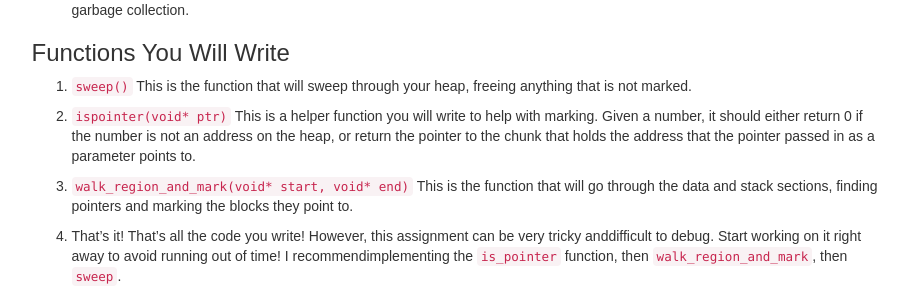
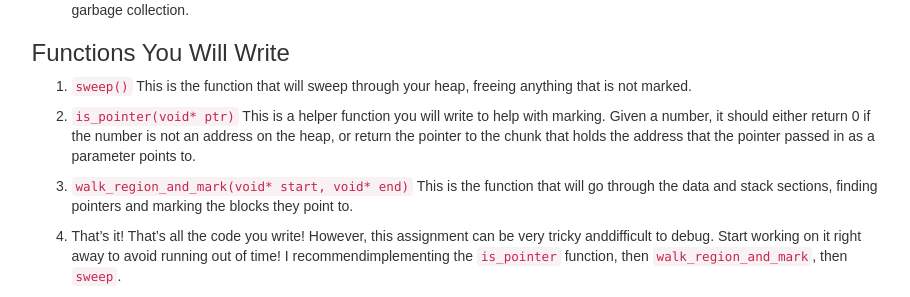
Before and after one commit to csatuic/cs361-website-old, a Jekyll site: the page built from _labs/lab8.md, in a window 1280 px wide and 900 px high, scrolled down 2698 px. Shown: the part 151-448 px from the top of the window, without its empty margins (331-1241 px from the left). Built offline with Jekyll 4.4.1, drawn with Linux system fonts in a browser that asks for light colours; some web fonts are replaced.

Commit message:
fix function name typo

```diff
--- a/_labs/lab8.md
+++ b/_labs/lab8.md
@@ -165,7 +165,7 @@ pairings: https://docs.google.com/spreadsheets/d/1kb4X8vTp8mZe9--08sxvC6CEhYk6JZ
 
 1. `sweep()` This is the function that will sweep through your heap, freeing anything that is not marked.
 
-2. `ispointer(void* ptr)` This is a helper function you will write to help with marking.  Given a number, it should either return 0 if the number is not an address on the heap, or return the pointer to the chunk that holds the address that the pointer passed in as a parameter points to.
+2. `is_pointer(void* ptr)` This is a helper function you will write to help with marking.  Given a number, it should either return 0 if the number is not an address on the heap, or return the pointer to the chunk that holds the address that the pointer passed in as a parameter points to.
 
 3. `walk_region_and_mark(void* start, void* end)` This is the function that will go through the data and stack sections, finding pointers and marking the blocks they point to.
 
```
